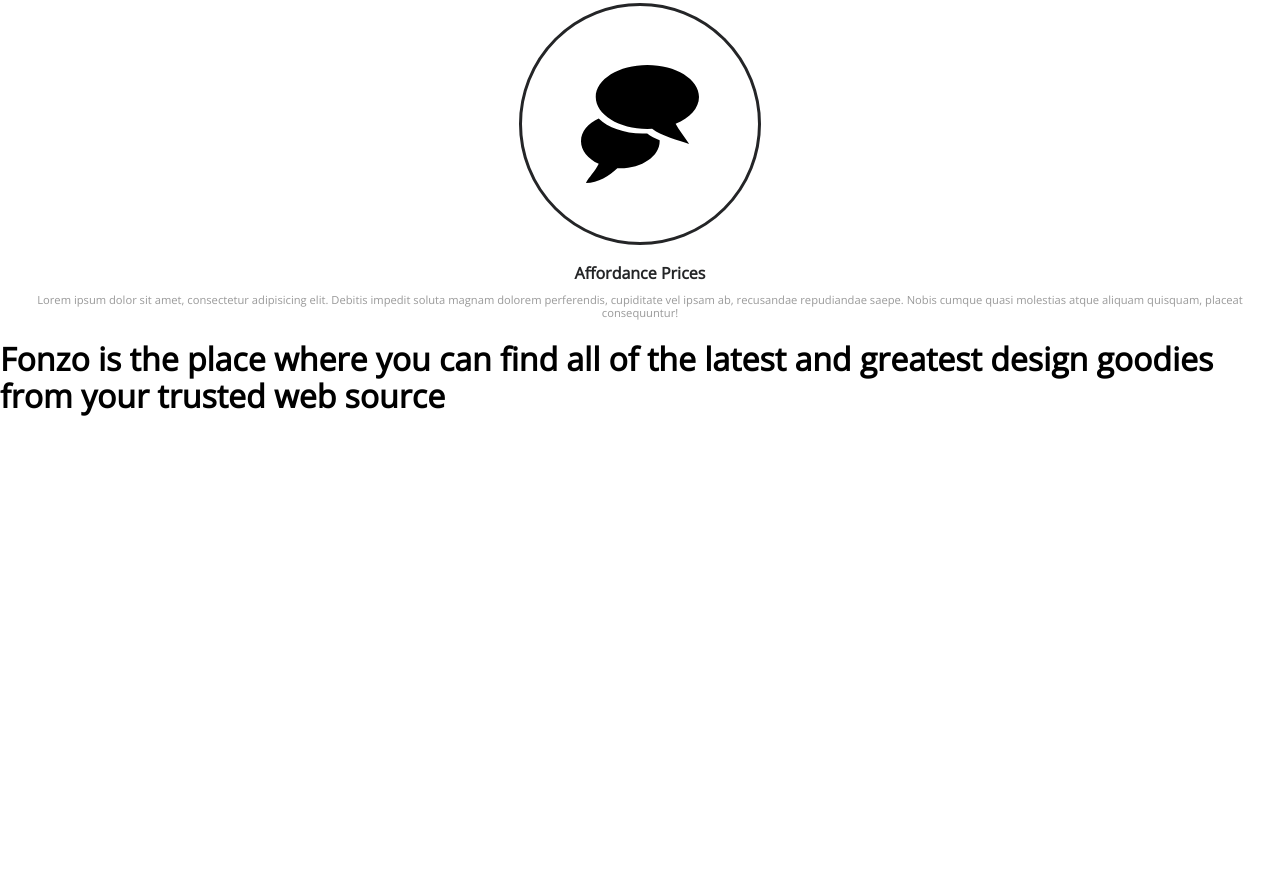
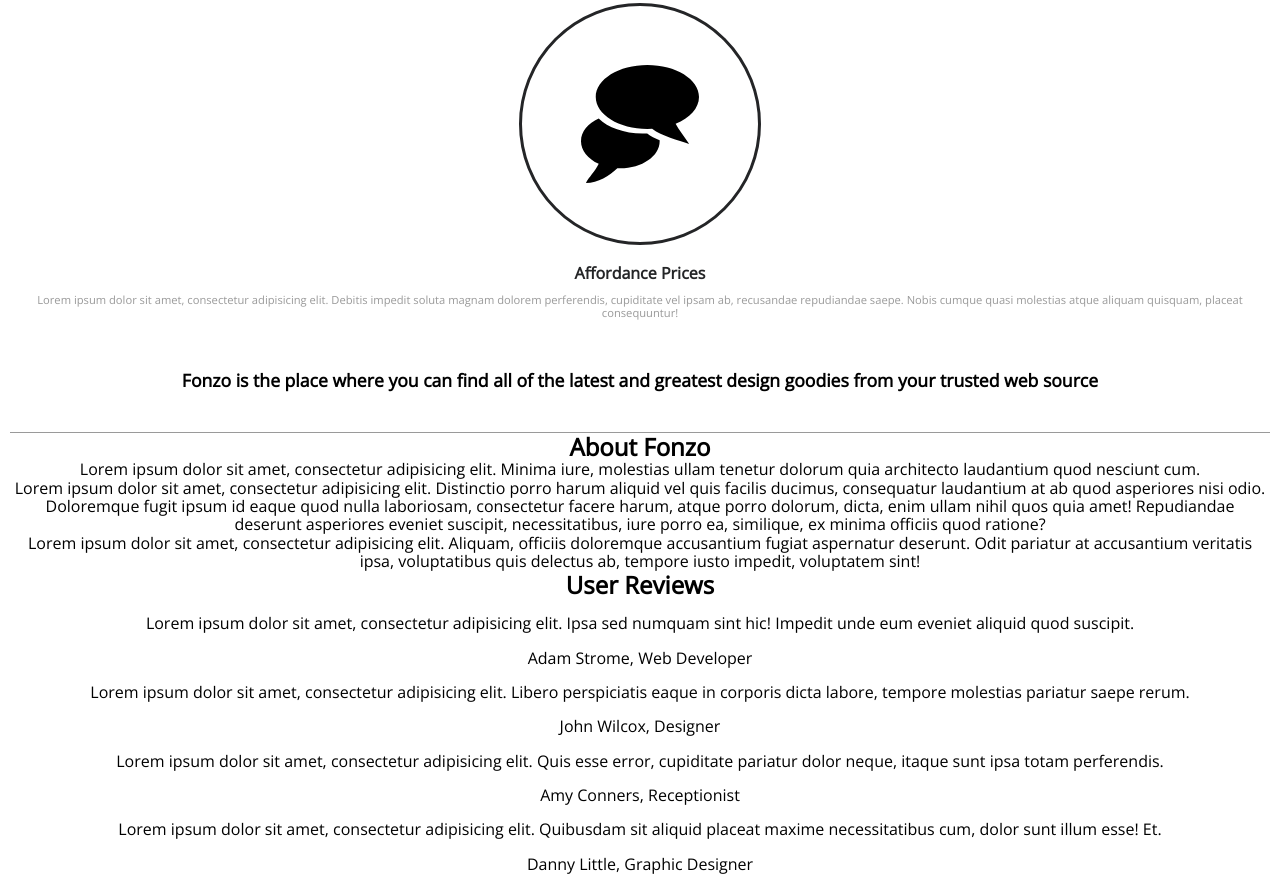
Before and after one commit to training-projects/fonzo, a website: page src/index.html in a window 1280 px wide. Shown: the part 2249-3124 px from the top of the page. Before the commit the page ends 2685 px from the top, so only its background shows below. Drawn offline with nearby package versions, Linux system fonts and the light colour scheme; files that its build step writes are made by us from their sources.

Commit message:
init new section - about

```diff
--- a/src/assets/css/_includes/_about.styl
+++ b/src/assets/css/_includes/_about.styl
@@ -0,0 +1,32 @@
+.about
+	lost-center: 960px
+	text-align: center
+	padding: 0 10px
+	box-sizing: border-box
+
+	.about-header
+		border-bottom: 1px solid mainGray
+		.about-title
+			font-size: 1.1em
+			padding: 30px 50px
+
+	.about-text
+		lost-column: 1/3 0 15px
+
+		h2
+			margin: 0
+
+		p
+			margin: 0
+
+	.about-reviews
+		lost-column: 2/3 3 15px
+
+		header
+			h2
+				margin: 0
+
+		article
+			blockquote
+				span
+					margin: 0
--- a/src/assets/css/_includes/_content.styl
+++ b/src/assets/css/_includes/_content.styl
@@ -8,7 +8,6 @@
 		color: mainGray
 		.content-header
 			border-bottom: 1px solid mainGray
-
 
 			.content-title
 				font-size: 1.1em
--- a/src/index.html
+++ b/src/index.html
@@ -153,11 +153,45 @@
 	</main>
 
 	<section class="about">
-		<header>
-			<h1>Fonzo is the place where you can find all of the latest and greatest design goodies from your trusted web source</h1>
+		<header class="about-header">
+			<h1 class="about-title">Fonzo is the place where you can find all of the latest and greatest design goodies from your trusted web source</h1>
 		</header>
 
+		<article class="about-text">
+			<h2>About Fonzo</h2>
 
+			<p>Lorem ipsum dolor sit amet, consectetur adipisicing elit. Minima iure, molestias ullam tenetur dolorum quia architecto laudantium quod nesciunt cum.</p>
+
+			<p>Lorem ipsum dolor sit amet, consectetur adipisicing elit. Distinctio porro harum aliquid vel quis facilis ducimus, consequatur laudantium at ab quod asperiores nisi odio. Doloremque fugit ipsum id eaque quod nulla laboriosam, consectetur facere harum, atque porro dolorum, dicta, enim ullam nihil quos quia amet! Repudiandae deserunt asperiores eveniet suscipit, necessitatibus, iure porro ea, similique, ex minima officiis quod ratione?</p>
+
+			<p>Lorem ipsum dolor sit amet, consectetur adipisicing elit. Aliquam, officiis doloremque accusantium fugiat aspernatur deserunt. Odit pariatur at accusantium veritatis ipsa, voluptatibus quis delectus ab, tempore iusto impedit, voluptatem sint!</p>
+		</article>
+
+		<section class="about-reviews">
+			<header>
+				<h2>User Reviews</h2>
+			</header>
+
+			<article>
+				<blockquote>Lorem ipsum dolor sit amet, consectetur adipisicing elit. Ipsa sed numquam sint hic! Impedit unde eum eveniet aliquid quod suscipit.</blockquote>
+				<span>Adam Strome, Web Developer</span>
+			</article>
+
+			<article>
+				<blockquote>Lorem ipsum dolor sit amet, consectetur adipisicing elit. Libero perspiciatis eaque in corporis dicta labore, tempore molestias pariatur saepe rerum.</blockquote>
+				<span>John Wilcox, Designer</span>
+			</article>
+
+			<article>
+				<blockquote>Lorem ipsum dolor sit amet, consectetur adipisicing elit. Quis esse error, cupiditate pariatur dolor neque, itaque sunt ipsa totam perferendis.</blockquote>
+				<span>Amy Conners, Receptionist</span>
+			</article>
+
+			<article>
+				<blockquote>Lorem ipsum dolor sit amet, consectetur adipisicing elit. Quibusdam sit aliquid placeat maxime necessitatibus cum, dolor sunt illum esse! Et.</blockquote>
+				<span>Danny Little, Graphic Designer</span>
+			</article>
+		</section>
 	</section>
 	<link href="https://fonts.googleapis.com/css?family=Open+Sans" rel="stylesheet">
 	<script src="assets/scripts/jquery.min.js"></script>
```
